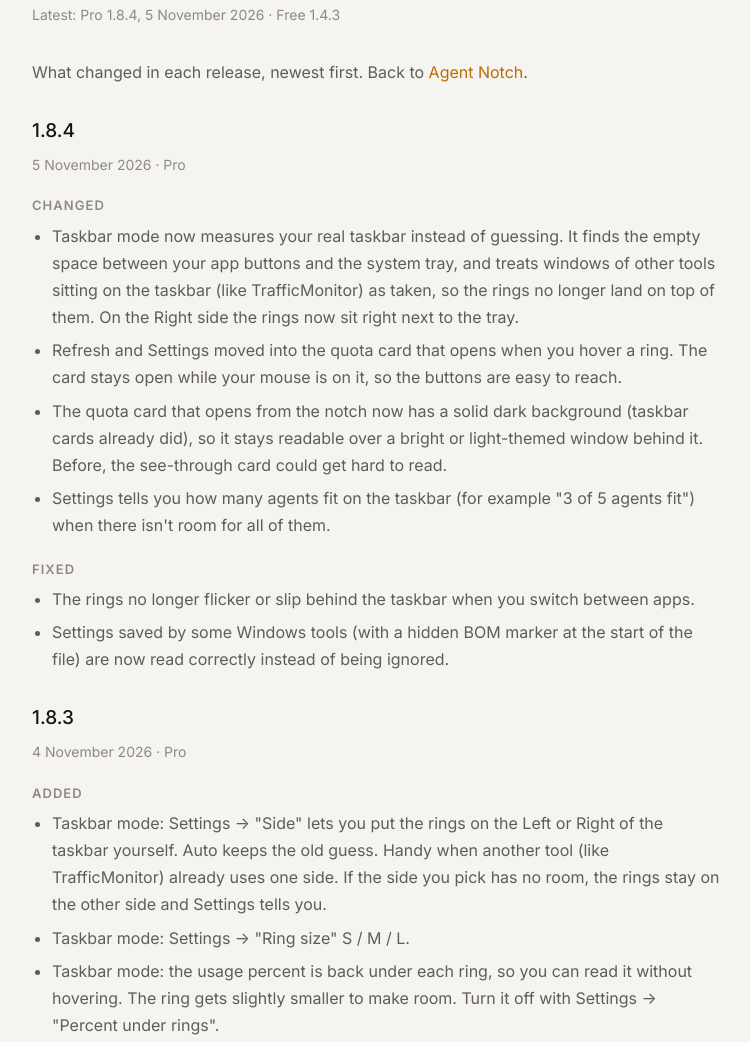
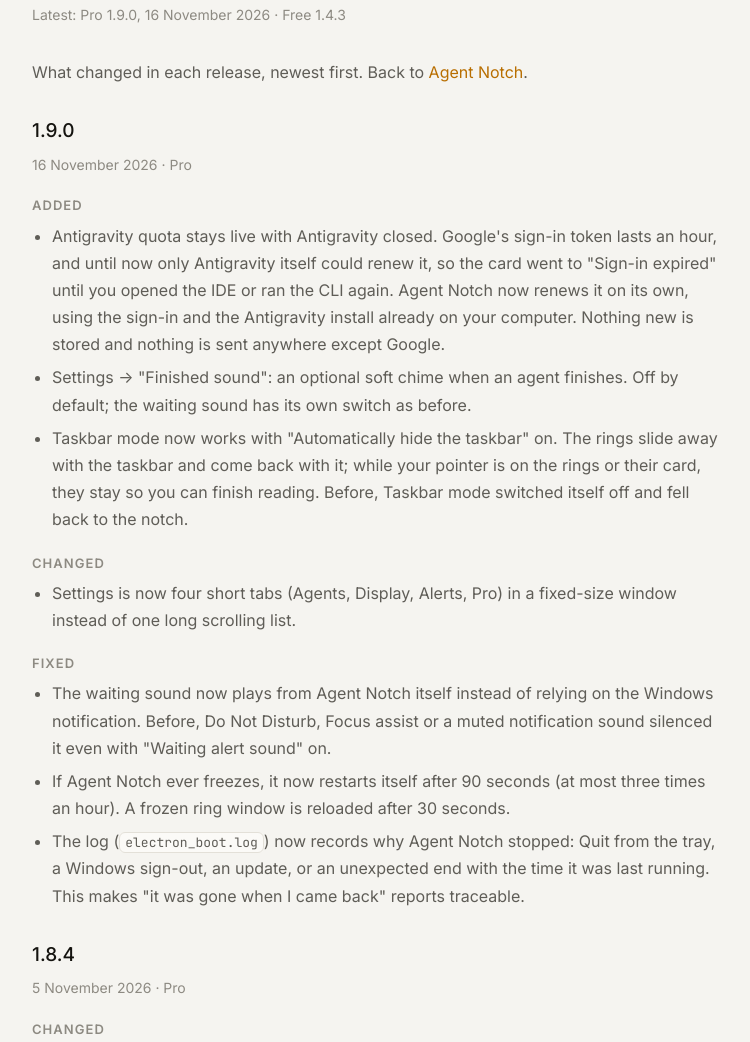
Before and after one commit to adityarya24/yuvaanlabs, a plain HTML site: page agent-notch/changelog/index.html in a window 1280 px wide. Shown: the part 161-1203 px from the top of the page, without its empty margins (264-1014 px from the left). Drawn offline with Linux system fonts and the light colour scheme.

Commit message:
Agent Notch Pro 1.9.0: new installer hash, VirusTotal 0/67, changelog and Pro list
Co-Authored-By: Claude Fable 5.2 <noreply@anthropic.com>

```diff
--- a/agent-notch/changelog/index.html
+++ b/agent-notch/changelog/index.html
@@ -159,9 +159,27 @@
     </nav>
     <main>
       <h1>Changelog</h1>
-      <p class="updated">Latest: Pro 1.8.4, 5 November 2026 · Free 1.4.3</p>
+      <p class="updated">Latest: Pro 1.9.0, 16 November 2026 · Free 1.4.3</p>
       <p>What changed in each release, newest first. Back to <a href="../">Agent Notch</a>.</p>
       <!-- CHANGELOG-START -->
+      <h2>1.9.0</h2>
+      <p class="updated">16 November 2026 · Pro</p>
+      <h3>Added</h3>
+      <ul>
+        <li>Antigravity quota stays live with Antigravity closed. Google's sign-in token lasts an hour, and until now only Antigravity itself could renew it, so the card went to "Sign-in expired" until you opened the IDE or ran the CLI again. Agent Notch now renews it on its own, using the sign-in and the Antigravity install already on your computer. Nothing new is stored and nothing is sent anywhere except Google.</li>
+        <li>Settings → "Finished sound": an optional soft chime when an agent finishes. Off by default; the waiting sound has its own switch as before.</li>
+        <li>Taskbar mode now works with "Automatically hide the taskbar" on. The rings slide away with the taskbar and come back with it; while your pointer is on the rings or their card, they stay so you can finish reading. Before, Taskbar mode switched itself off and fell back to the notch.</li>
+      </ul>
+      <h3>Changed</h3>
+      <ul>
+        <li>Settings is now four short tabs (Agents, Display, Alerts, Pro) in a fixed-size window instead of one long scrolling list.</li>
+      </ul>
+      <h3>Fixed</h3>
+      <ul>
+        <li>The waiting sound now plays from Agent Notch itself instead of relying on the Windows notification. Before, Do Not Disturb, Focus assist or a muted notification sound silenced it even with "Waiting alert sound" on.</li>
+        <li>If Agent Notch ever freezes, it now restarts itself after 90 seconds (at most three times an hour). A frozen ring window is reloaded after 30 seconds.</li>
+        <li>The log (<code>electron_boot.log</code>) now records why Agent Notch stopped: Quit from the tray, a Windows sign-out, an update, or an unexpected end with the time it was last running. This makes "it was gone when I came back" reports traceable.</li>
+      </ul>
       <h2>1.8.4</h2>
       <p class="updated">5 November 2026 · Pro</p>
       <h3>Changed</h3>
```
Also changed, not shown: agent-notch/download/index.html (+1 -1 lines), agent-notch/index.html (+6 -5 lines), 1 other file.
